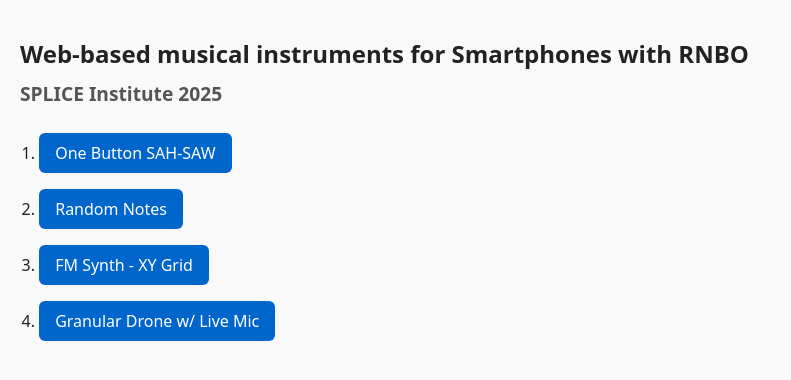
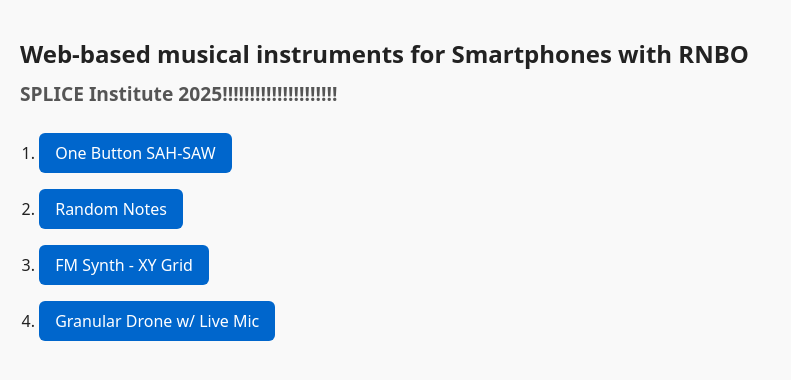
Before and after one commit to splice25/splice25.github.io, a plain HTML site: page index.html in a window 1280 px wide. Shown: the whole page, without its empty margins (0-791 px from the left). Drawn offline with Linux system fonts and the light colour scheme.

Commit message:
so exciting

```diff
--- a/index.html
+++ b/index.html
@@ -7,7 +7,7 @@
 </head>
 <body>
     <h1>Web-based musical instruments for Smartphones with RNBO</h1>
-    <h2>SPLICE Institute 2025</h2>
+    <h2>SPLICE Institute 2025!!!!!!!!!!!!!!!!!!!!!</h2>
 
     <ol>
     <li>
```
